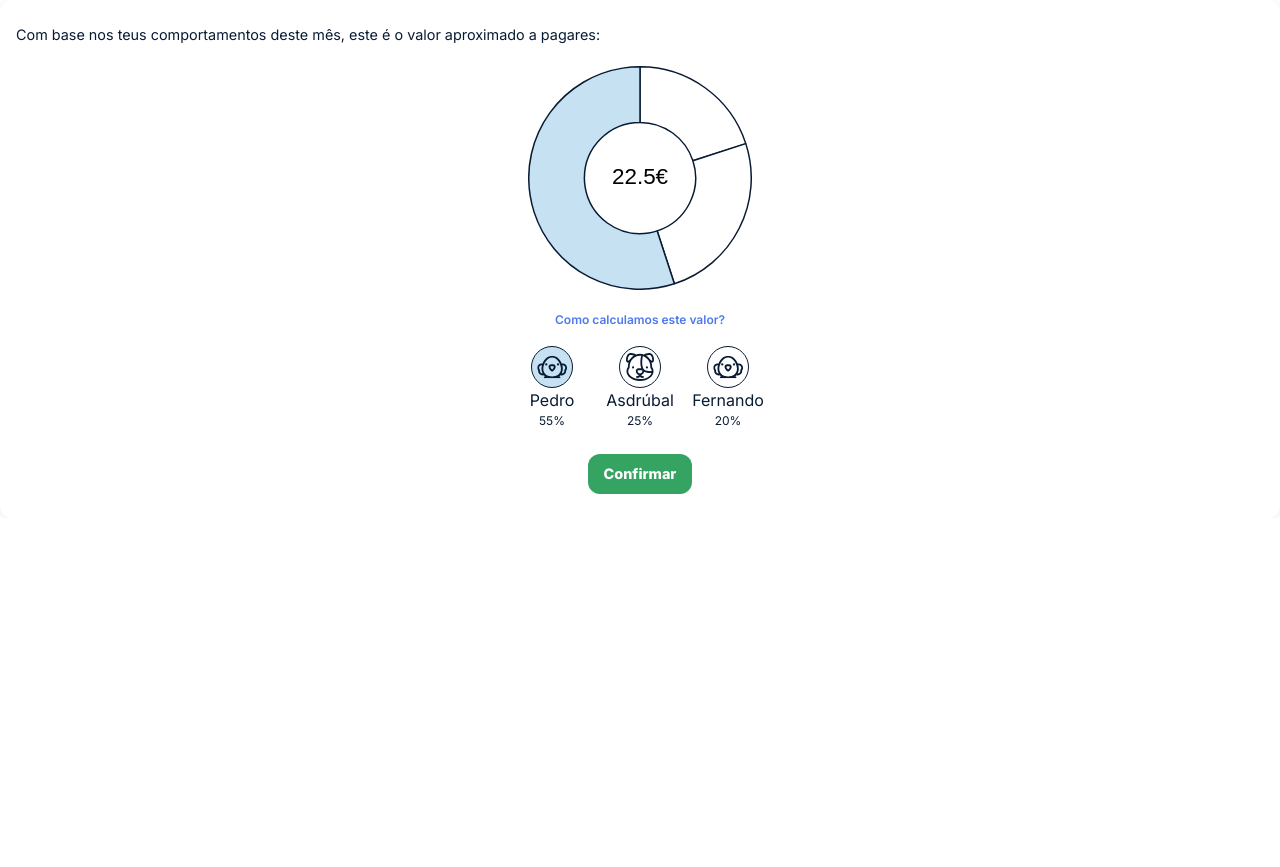
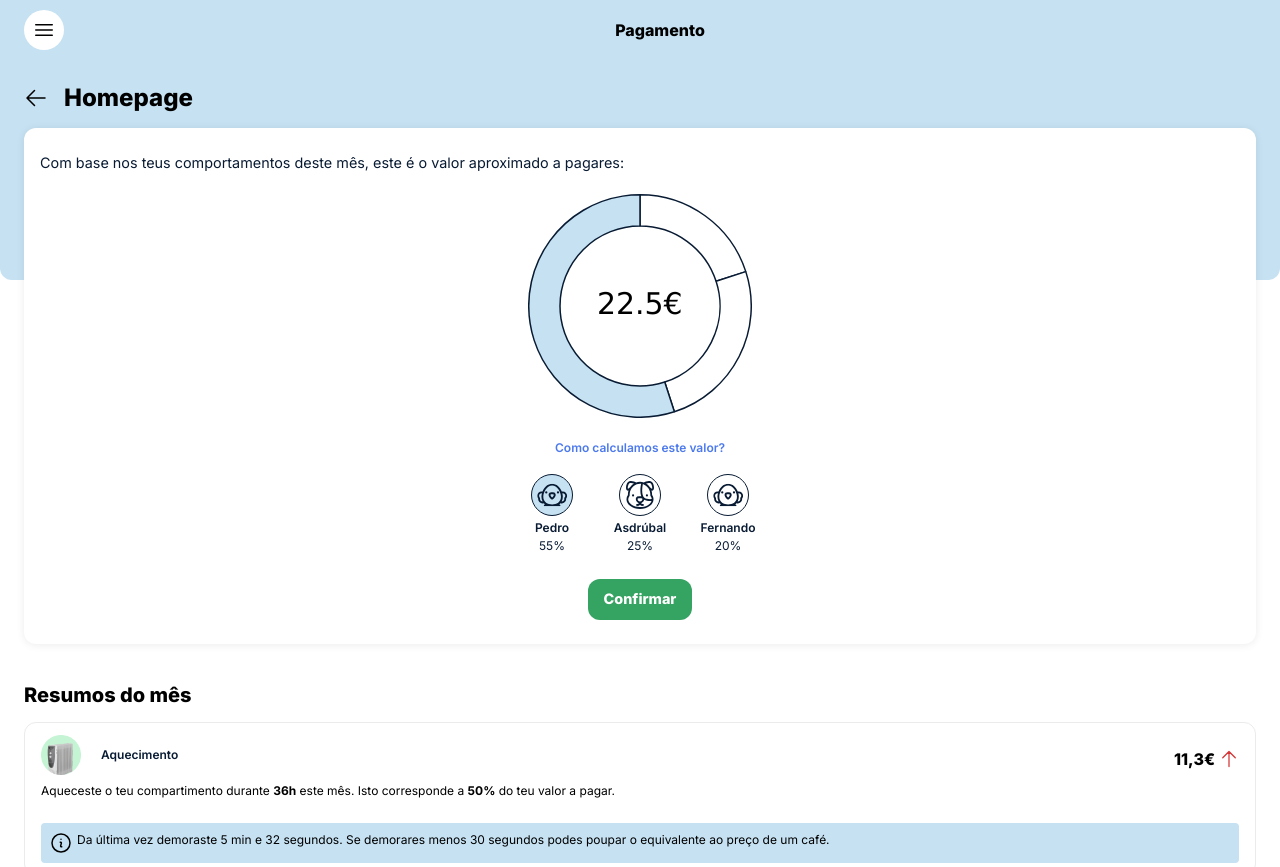
Before and after one commit to almt00/savee, a Next.js app: page /payment in a window 1280 px wide. Shown: the top 867 px of the page. Before the commit the page ends 800 px from the top, so only its background shows below. Built offline with nearby package versions, Linux system fonts and the light colour scheme.

Commit message:
Style done

```diff
--- a/components/elements/Breadcrumb.js
+++ b/components/elements/Breadcrumb.js
@@ -1,24 +1,22 @@
-import React from "react";
-import Link from "next/link";
+import React from 'react';
+import Link from 'next/link';
 
 export default function Breadcrumb() {
   return (
-    <div className="flex items-center gap-4 pl-6">
-      <Link href="/homepage">
+    <Link href='/homepage' className='flex items-center'>
         <svg
-          xmlns="http://www.w3.org/2000/svg"
-          viewBox="0 0 24 24"
-          fill="currentColor"
-          className="w-6 h-6"
+          xmlns='http://www.w3.org/2000/svg'
+          viewBox='0 0 24 24'
+          fill='currentColor'
+          className='w-6 h-6'
         >
           <path
-            fillRule="evenodd"
-            d="M11.03 3.97a.75.75 0 010 1.06l-6.22 6.22H21a.75.75 0 010 1.5H4.81l6.22 6.22a.75.75 0 11-1.06 1.06l-7.5-7.5a.75.75 0 010-1.06l7.5-7.5a.75.75 0 011.06 0z"
-            clipRule="evenodd"
+            fillRule='evenodd'
+            d='M11.03 3.97a.75.75 0 010 1.06l-6.22 6.22H21a.75.75 0 010 1.5H4.81l6.22 6.22a.75.75 0 11-1.06 1.06l-7.5-7.5a.75.75 0 010-1.06l7.5-7.5a.75.75 0 011.06 0z'
+            clipRule='evenodd'
           />
         </svg>
-        <h2>Homepage</h2>
-      </Link>
-    </div>
+      <h2 className='ml-4'>Homepage</h2>
+    </Link>
   );
 }
--- a/components/elements/Chart.js
+++ b/components/elements/Chart.js
@@ -7,17 +7,21 @@ import ChartDataLabels from 'chartjs-plugin-datalabels';
 const DoughnutChart = props => {
   let border = '';
   let background = '';
+  let cutoutPercentage = '';
   if (props.environment === 'payment') {
     background = ['#FFFFFF', '#FFFFFF', '#C5E1F2'];
     border = '#081B33';
+    cutoutPercentage = 80;
   } else {
     background = ['#B0B0B050', '#B0B0B050', '#081B33'];
     border = '#FFFFFF';
+    cutoutPercentage = 30;
   }
 
   let totalValue = 55; //não consegui colocar o 55 na linha inferior
   let ourUserValue = 22.5;
   let message = ourUserValue + '€';
+
   const data = {
     labels: ['User3', 'User2', 'User1'],
     datasets: [
@@ -31,6 +35,7 @@ const DoughnutChart = props => {
   };
 
   const options = {
+    cutout: cutoutPercentage,
     plugins: {
       legend: {
         display: false,
@@ -51,8 +56,8 @@ const DoughnutChart = props => {
           height = chart.height,
           ctx = chart.ctx;
         ctx.restore();
-        let fontSize = (height / 160).toFixed(2);
-        ctx.font = fontSize + 'em sans-serif';
+        let fontSize = (height / 120).toFixed(2);
+        ctx.font = fontSize + 'em Verdana, sans-serif';
         ctx.textBaseline = 'middle';
         let text = message,
           textX = Math.round((width - ctx.measureText(text).width) / 2),
--- a/components/elements/DashboardCard.js
+++ b/components/elements/DashboardCard.js
@@ -1,5 +1,6 @@
 import { styled } from '@stitches/react';
 import Chart from './Chart';
+import Card from './Card';
 
 //criar switch ou else if :
 //com tendência a subir em comparação com último mÊs _ seta up,
@@ -13,7 +14,7 @@ const DashboardCard = () => {
   let percentage = 1.5;
 
   return (
-    <div>
+    <Card>
       <Container>
         <NumberKw>
           {kwTotalUser} kW
@@ -39,7 +40,7 @@ const DashboardCard = () => {
         <span className='font-bold'>{percentage}% </span>melhor que o mês
         passado
       </Stats>
-    </div>
+    </Card>
   );
 };
 
--- a/components/elements/PaymentCard.js
+++ b/components/elements/PaymentCard.js
@@ -1,6 +1,7 @@
 import { styled } from '@stitches/react';
 import Chart from './Chart';
 import Button from './Button';
+import Card from './Card';
 
 const PaymentCard = () => {
   let percentageOurUser = 55;
@@ -8,16 +9,16 @@ const PaymentCard = () => {
   let percentageColleagueB = 20;
 
   return (
-    <div>
+    <Card>
       <Text className='mb-5'>
         Com base nos teus comportamentos deste mês, este é o valor aproximado a
         pagares:
       </Text>
       <div className='w-56 m-auto'>
-      <Chart className='mt-5' environment='payment'></Chart>
+        <Chart className='mt-5' environment='payment'></Chart>
       </div>
       <div className='text-center my-4'>
-        <Link href="">Como calculamos este valor?</Link>
+        <Link href=''>Como calculamos este valor?</Link>
       </div>
       <UsersContainer>
         <User>
@@ -41,7 +42,7 @@ const PaymentCard = () => {
           Confirmar
         </Button>
       </div>
-    </div>
+    </Card>
   );
 };
 
@@ -75,7 +76,8 @@ const Text = styled('p', {
 const SubTitle = styled('p', {
   color: '$black',
   fontSize: '$small',
-  fontSize: '$bold',
+  fontWeight: '$bold',
+  marginTop: '0.2rem',
 });
 
 const Percentage = styled('p', {
--- a/pages/homepage.js
+++ b/pages/homepage.js
@@ -1,42 +1,38 @@
-import React from "react";
-import Head from "next/head";
-import Header from "../components/elements/Header";
-import Background from "../components/elements/Background";
-import Banner from "../components/elements/Banner";
-import DashboardCard from "../components/elements/DashboardCard";
-import Card from "../components/elements/Card";
-import Tasks from "../components/dashboard/Tasks";
-import RoutinesList from "../components/dashboard/RoutinesList";
-import DisplayName from "../components/dashboard/DisplayName";
+import React from 'react';
+import Head from 'next/head';
+import Header from '../components/elements/Header';
+import Background from '../components/elements/Background';
+import Banner from '../components/elements/Banner';
+import DashboardCard from '../components/elements/DashboardCard';
+import Tasks from '../components/dashboard/Tasks';
+import RoutinesList from '../components/dashboard/RoutinesList';
+import DisplayName from '../components/dashboard/DisplayName';
 
-export default function homepage() {
-  const date = new Date().toLocaleDateString("pt-PT", {
-    month: "long",
-    day: "numeric",
+export default function Homepage() {
+  const date = new Date().toLocaleDateString('pt-PT', {
+    month: 'long',
+    day: 'numeric',
   });
 
   return (
     <>
       <Head>
         <title>Savee</title>
-        <meta name="description" content="Generated by create next app" />
-        <meta name="viewport" content="width=device-width, initial-scale=1" />
-        <link rel="icon" href="/favicon.ico" />
+        <meta name='description' content='Generated by create next app' />
+        <meta name='viewport' content='width=device-width, initial-scale=1' />
+        <link rel='icon' href='/favicon.ico' />
       </Head>
-      <Background color="mint" />
-      <Header page="Homepage" />
-      <div className="relative pt-20 px-6 flex flex-col gap-3 pb-6">
+      <Background color='mint' />
+      <Header page='Homepage' />
+      <div className='relative pt-20 px-6 flex flex-col gap-3 pb-6'>
         <DisplayName />
         <Banner />
-        <Card>
-          <DashboardCard />
-        </Card>
-
+        <DashboardCard />
         <Tasks />
         <div>
-          <div className="flex justify-between items-center">
+          <div className='flex justify-between items-center'>
             <h3>Hoje</h3>
-            <p className="text-muted">{date}</p>
+            <p className='text-muted'>{date}</p>
           </div>
         </div>
         <RoutinesList />
--- a/pages/payment.js
+++ b/pages/payment.js
@@ -1,11 +1,30 @@
+import Head from 'next/head';
+import Background from '../components/elements/Background';
 import PaymentCard from '../components/elements/PaymentCard';
-import Card from '../components/elements/Card';
+import Header from '../components/elements/Header';
+import Breadcrumb from '../components/elements/Breadcrumb';
+import Insight from '../components/elements/Insight';
 
 const Payment = () => {
   return (
-    <Card>
-      <PaymentCard />
-    </Card>
+    <>
+      <Head>
+        <title>Savee</title>
+        <meta name='description' content='Generated by create next app' />
+        <meta name='viewport' content='width=device-width, initial-scale=1' />
+        <link rel='icon' href='/favicon.ico' />
+      </Head>
+      <Background color='skyblue' />
+      <Header page='Pagamento' />
+      <div className='relative pt-20 px-6 flex flex-col gap-3 pb-6'>
+        <Breadcrumb />
+        <PaymentCard />
+        <h3 className='mt-6'>Resumos do mês</h3>
+        <Insight />
+        <Insight />
+        <Insight />
+      </div>
+    </>
   );
 };
 export default Payment;
```
